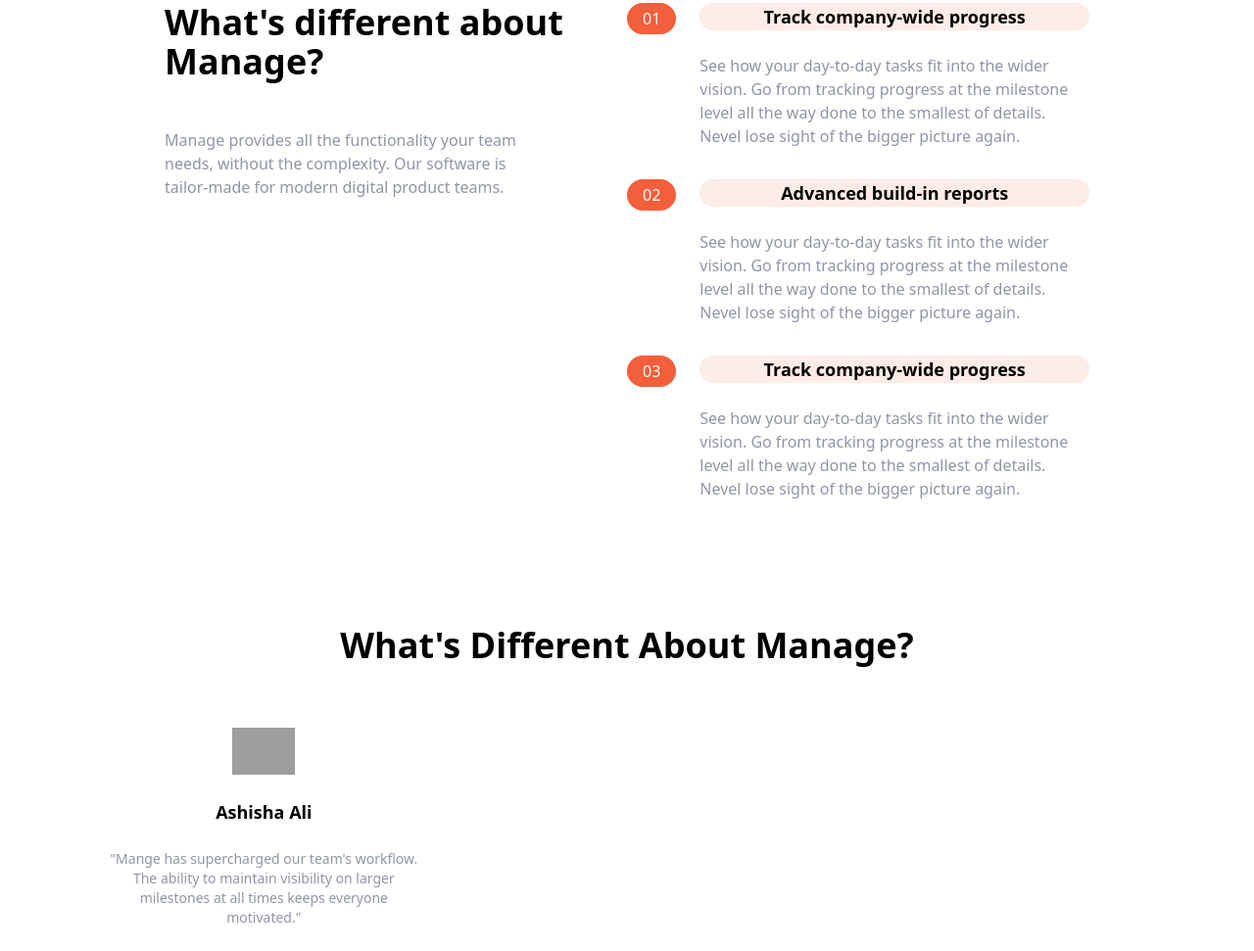
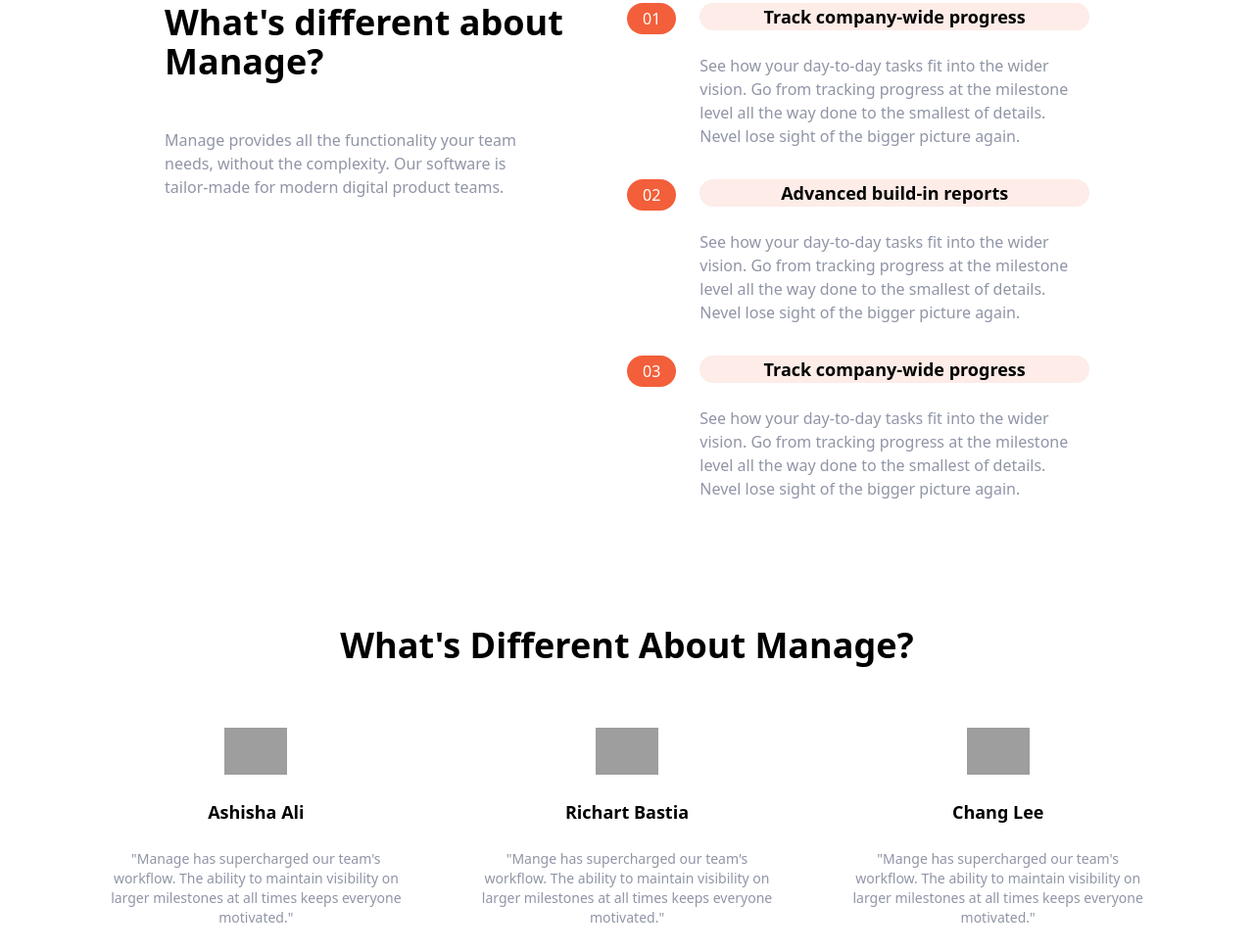
Before and after one commit to thanhle0203/Tailwind-Landing-Page, a website: page index.html in a window 1280 px wide. Shown: the part 657-1628 px from the top of the page at 98% size. Drawn offline with Linux system fonts and the light colour scheme; grey boxes are pictures that could not be loaded.

Commit message:
Created Testimonia Section

```diff
--- a/index.html
+++ b/index.html
@@ -173,12 +173,34 @@
                     <img class="w-16 -mt-14" src="https://d38we5ntdyxyje.cloudfront.net/897730/profile/YDZADVWL_avatar_medium_square.jpg" alt="" />
                     <h5 class="text-lg font-bold">Ashisha Ali</h5>
                     <p class="text-sm text-darkGrayishBlue">
+                        "Manage has supercharged our team's workflow.
+                        The ability to maintain visibility on larger milestones
+                        at all times keeps everyone motivated."
+                    </p>
+                </div>
+
+                <!-- Testimonial 2-->
+                <div class="flex flex-col items-center p-6 space-y-6 rounded-lg bg-veryLightGray md:w-1/3">
+                    <img class="w-16 -mt-14" src="https://d38we5ntdyxyje.cloudfront.net/853009/profile/EWPEKFXZ_avatar_medium_square.jpg" alt="" />
+                    <h5 class="text-lg font-bold">Richart Bastia</h5>
+                    <p class="text-sm text-darkGrayishBlue">
                         "Mange has supercharged our team's workflow.
                         The ability to maintain visibility on larger milestones
                         at all times keeps everyone motivated."
                     </p>
+                </div>
 
+                <!-- Testimonial 3-->
+                <div class="flex flex-col items-center p-6 space-y-6 rounded-lg bg-veryLightGray md:w-1/3">
+                    <img class="w-16 -mt-14" src="https://loop.frontiersin.org/images/profile/913726/203" alt="" />
+                    <h5 class="text-lg font-bold">Chang Lee</h5>
+                    <p class="text-sm text-darkGrayishBlue">
+                        "Mange has supercharged our team's workflow.
+                        The ability to maintain visibility on larger milestones
+                        at all times keeps everyone motivated."
+                    </p>
                 </div>
+
             </div>
         </div>
 
```
